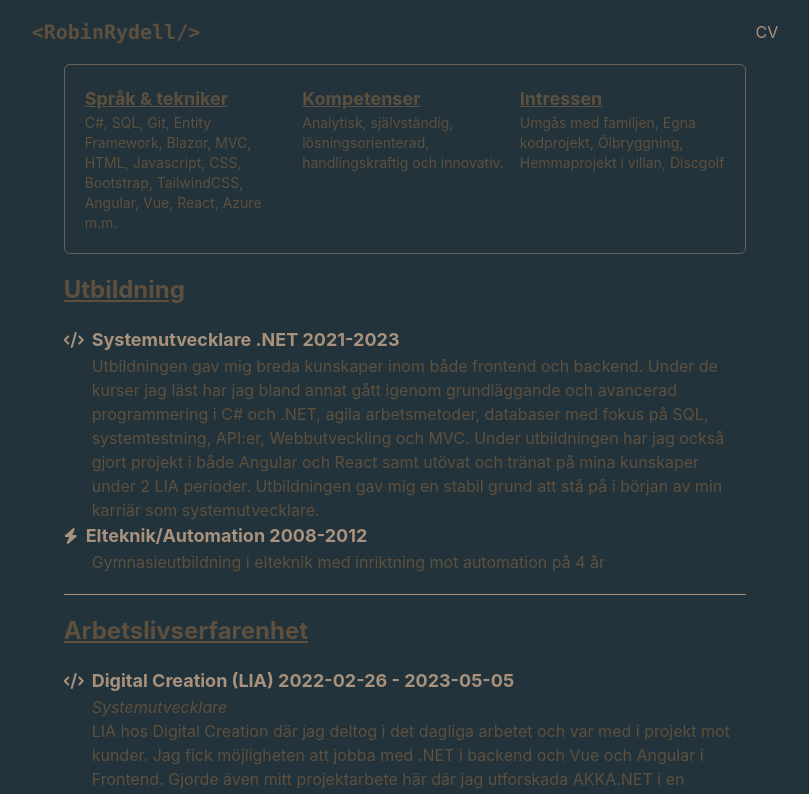
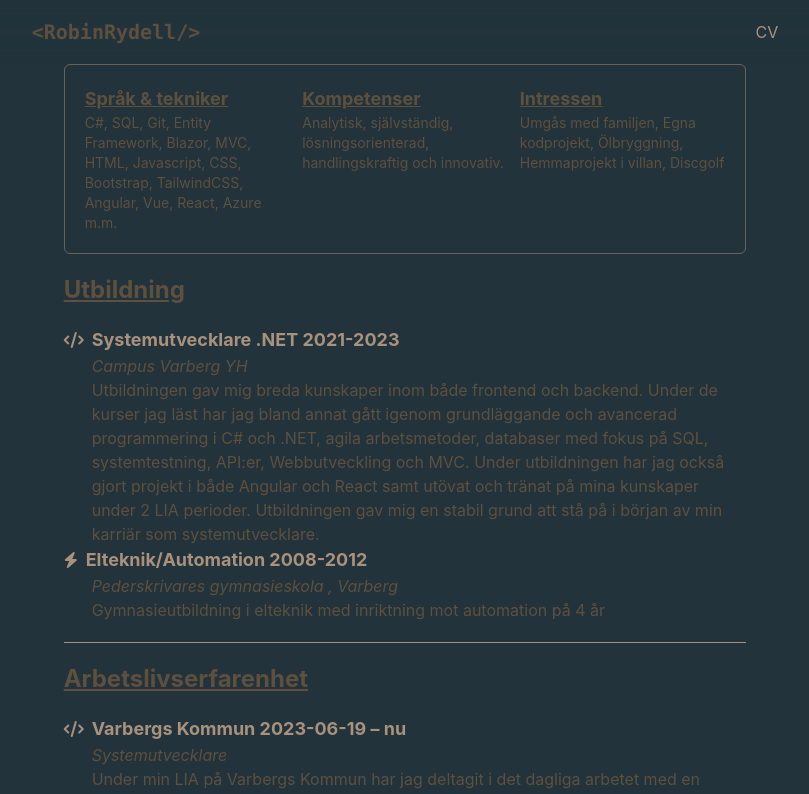
Before and after one commit to hoprob/RobinRydell, a React (Create React App) app: page /resume in a window 1280 px wide. Shown: the top 794 px of the page, without its empty margins (235-1044 px from the left). Built offline with nearby package versions, Linux system fonts and the light colour scheme.

Commit message:
feat: add Varbergs Kommun as current workplace.

```diff
--- a/src/components/Education.js
+++ b/src/components/Education.js
@@ -5,9 +5,9 @@ function Education(){
             <div className="">
                 <h3 className="mb-5 text-2xl font-bold text-secondary underline">Utbildning</h3>
                     <EducationItem icon='fa-solid fa-code' educationInfo={{text: 'Utbildningen gav mig breda kunskaper inom både frontend och backend. Under de kurser jag läst har jag bland annat gått igenom grundläggande och avancerad programmering i C# och .NET, agila arbetsmetoder, databaser med fokus på SQL, systemtestning, API:er, Webbutveckling och MVC. Under utbildningen har jag också gjort projekt i både Angular och React samt utövat och tränat på mina kunskaper under 2 LIA perioder. Utbildningen gav mig en stabil grund att stå på i början av min karriär som systemutvecklare.'
-                    , title: 'Systemutvecklare .NET', years: '2021-2023', instutiution: 'Campus Varberg'}}></EducationItem>
+                    , title: 'Systemutvecklare .NET', years: '2021-2023', institution: 'Campus Varberg YH'}}></EducationItem>
                     <EducationItem icon='fa-solid fa-bolt' educationInfo={{title:"Elteknik/Automation", years: "2008-2012",
-                    instutution: "Pederskrivares gymnasieskola , Varberg",
+                    institution: "Pederskrivares gymnasieskola , Varberg",
                     text: "Gymnasieutbildning i elteknik med inriktning mot automation på 4 år"}}>
                     </EducationItem>
             </div>
--- a/src/components/WorkExperience.js
+++ b/src/components/WorkExperience.js
@@ -4,6 +4,13 @@ function WorkExperience() {
   return (
     <div>
       <h3 className="mb-5 space-x-2 text-2xl font-bold text-secondary underline">Arbetslivserfarenhet</h3>
+      <WorkExperienceItem
+      icon='fa-solid fa-code'
+      workExpInfo = {{company: "Varbergs Kommun", years: "2023-06-19 – nu",
+      title: "Systemutvecklare",
+      text: "Under min LIA på Varbergs Kommun har jag deltagit i det dagliga arbetet med en blandning av Blazor (server- och clientside) i frontend och .NET i backend. Jag utvecklade själv en webbapplikation som fungerar som CMS mot ett system för e-tjänster där huvuddelen är byggd i Blazor och ett API för att kommunicera med det externa systemet. Ett annat projekt jag utvecklade var en integration mellan ett bokningssystem och ett passagesystem för kommunens idrottsanläggningar. Jag fick också delta i projekt tillsammans med andra teammedlemmar samt hantera kundkontakt",
+      }}>
+      </WorkExperienceItem>
       <WorkExperienceItem
       icon='fa-solid fa-code'
       workExpInfo = {{company: "Digital Creation (LIA)", years: "2022-02-26 - 2023-05-05",
```
